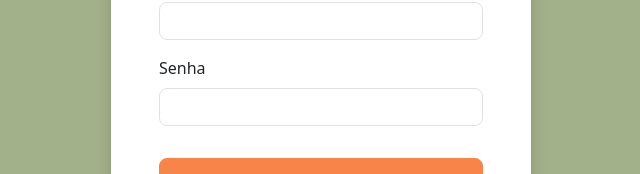
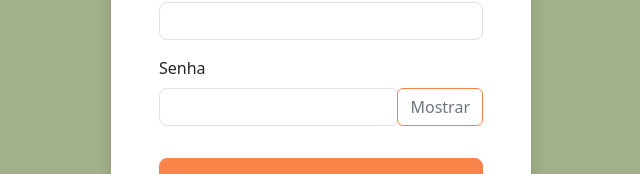
Before and after one commit to desatinar/front-sistema-emissao-certificado, a React (Vite) app: page /login in a window 1280 px wide. Shown: the part 345-519 px from the top of the page, without its empty margins (319-959 px from the left). Built offline with nearby package versions, Linux system fonts and the light colour scheme.

Commit message:
fix: adicionada a opção de visualizar senha no login

```diff
--- a/src/pages/Login/components/Form.jsx
+++ b/src/pages/Login/components/Form.jsx
@@ -5,21 +5,22 @@ import { login } from "../../../api/admin";
 
 const Form = ({ navigate }) => {
     const [form, setForm] = useState({ email: "", password: "" });
-    const [loading, setLoading] = useState(false)
+    const [loading, setLoading] = useState(false);
+    const [showPassword, setShowPassword] = useState(false);
 
     const onChange = (e) => {
         const { name, value } = e.target;
         setForm({ ...form, [name]: value });
-    }
+    };
 
     const handleLogin = (e) => {
         const loginInfo = {
             email: form.email,
             password: form.password,
             navigate,
-        }
-        login(e, loginInfo, setLoading)
-    }
+        };
+        login(e, loginInfo, setLoading);
+    };
 
     return (
         <div
@@ -53,15 +54,26 @@ const Form = ({ navigate }) => {
                     </div>
                     <div className="mb-3">
                         <label className="form-label">Senha</label>
+                        <div className="input-group">
                             <input
-                            type="password"
-                            className="form-control rounded-3"
+                                type={showPassword ? "text" : "password"}
+                                className="form-control rounded-3 rounded-end"
                                 name="password"
                                 value={form.password}
                                 onChange={onChange}
                                 disabled={loading}
                                 required
                             />
+                            <button
+                                type="button"
+                                className="btn btn-outline-secondary rounded-start"
+                                onClick={() => setShowPassword(!showPassword)}
+                                disabled={loading}
+                                style={{ borderColor: '#F9844A' }}
+                            >
+                                {showPassword ? "Ocultar" : "Mostrar"}
+                            </button>
+                        </div>
                     </div>
                     <button
                         type="submit"
@@ -74,9 +86,9 @@ const Form = ({ navigate }) => {
                         disabled={loading}
                     >
                         {loading ? (
-                            <div class="text-center">
-                                <div class="spinner-border" role="status">
-                                    <span class="visually-hidden">Carregando...</span>
+                            <div className="text-center">
+                                <div className="spinner-border" role="status">
+                                    <span className="visually-hidden">Carregando...</span>
                                 </div>
                             </div>
                         ) : null}
```
Lines whose indentation alone changed are shown as unchanged.
